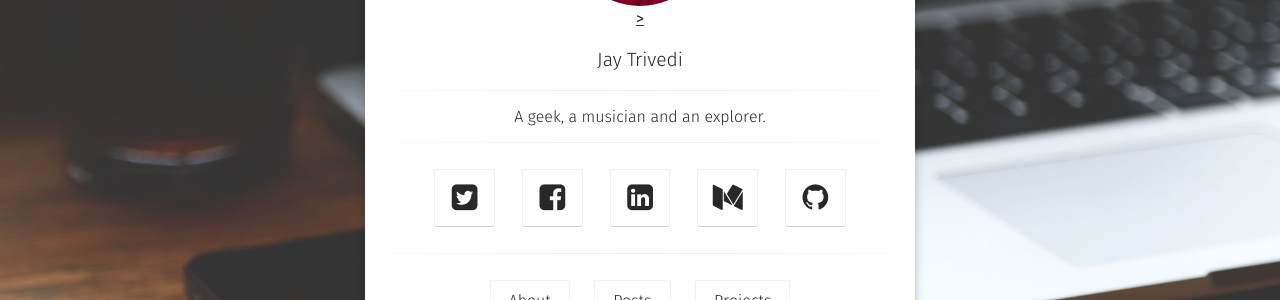
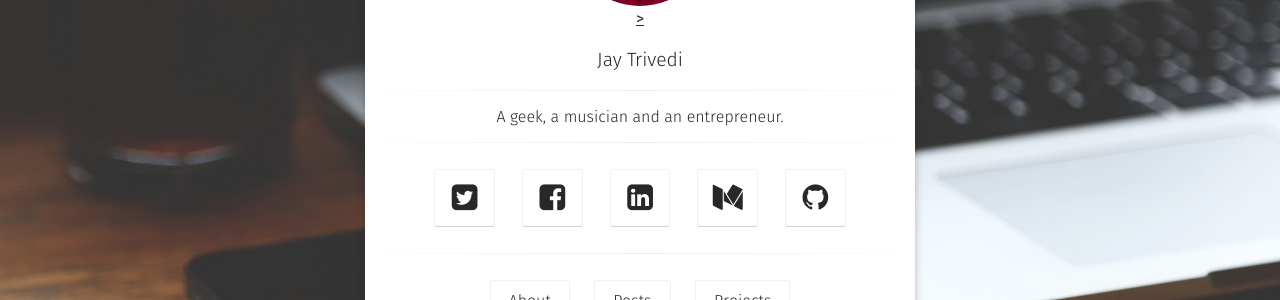
Before and after one commit to jay-trivedi/website-project, a Jekyll site: the page built from index.html, in a window 1280 px wide. Shown: the part 360-660 px from the top of the page. Built offline with Jekyll 4.4.1, drawn with Linux system fonts in a browser that asks for light colours; some web fonts are replaced.

Commit message:
Update _config.yml

```diff
--- a/_config.yml
+++ b/_config.yml
@@ -1,6 +1,6 @@
 # Site
 title:              Jay Trivedi
-bio:                'A geek, a musician and an explorer.'
+bio:                'A geek, a musician and an entrepreneur.'
 description:        "Moon is a minimal, one column jekyll theme for your blog."
 reading_time:       true
 words_per_minute:   200
```
